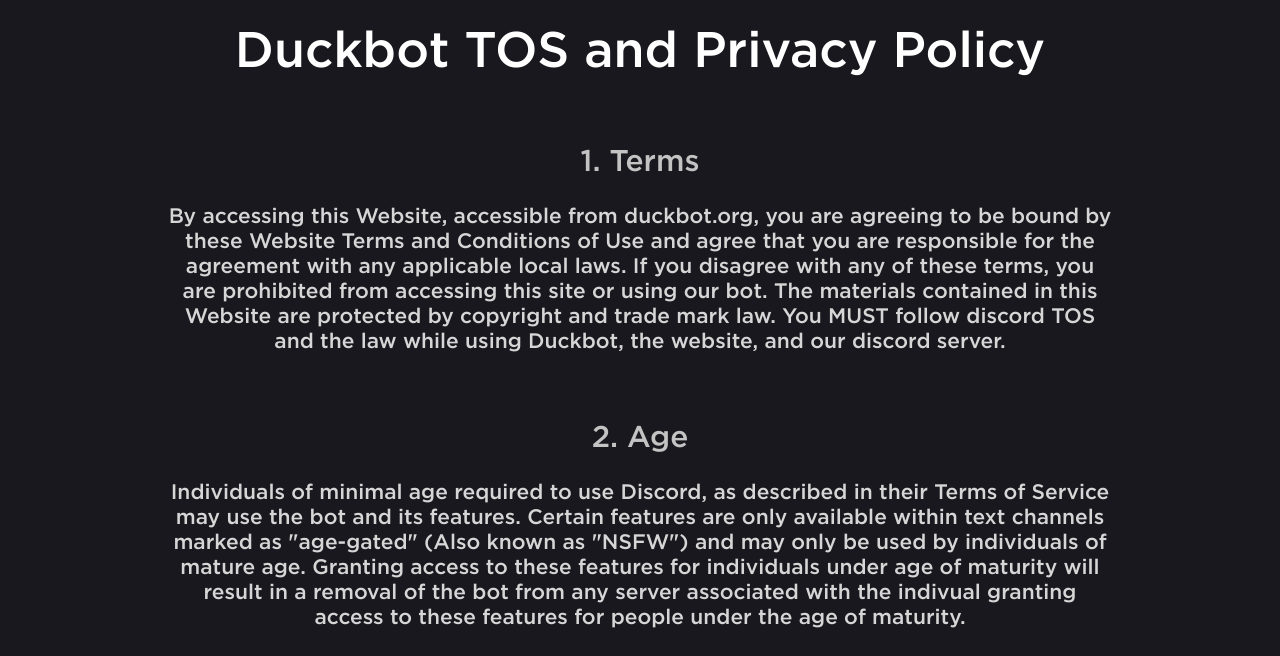
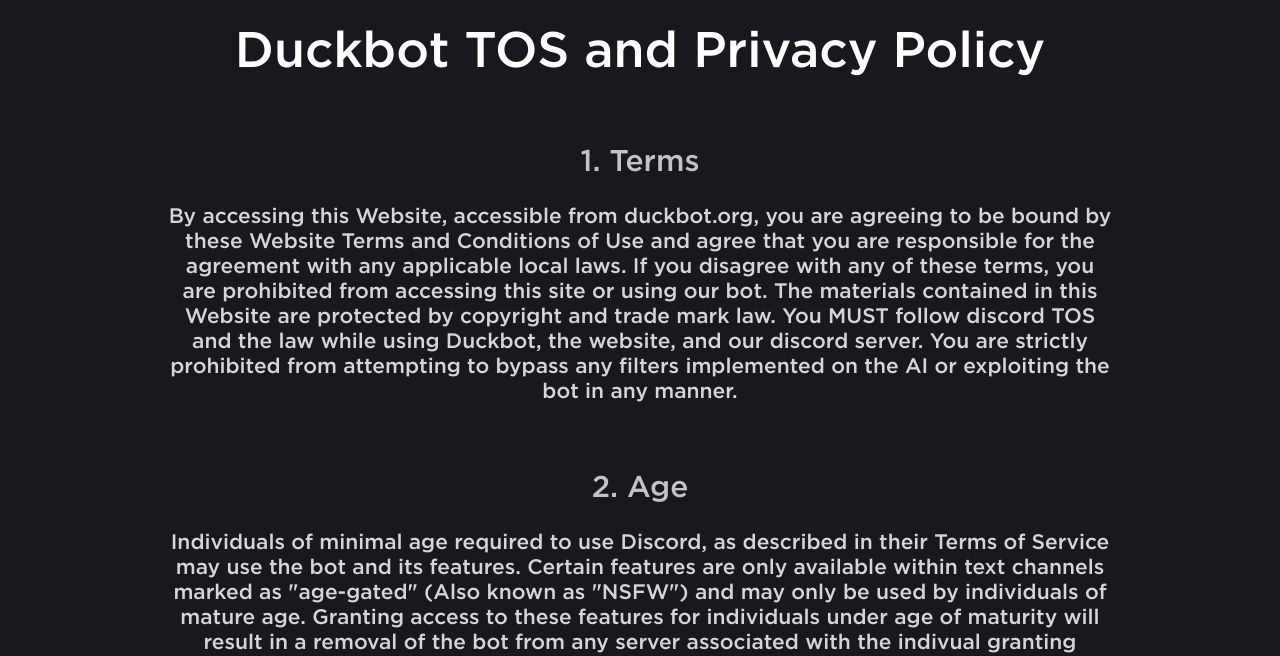
Before and after one commit to Trioptic/trioptic.github.io, a plain HTML site: page tos.html in a window 1280 px wide. Shown: the part 134-790 px from the top of the page. Drawn offline with Linux system fonts and the light colour scheme.

Commit message:
Update tos.html
Added some extra stuff to TOS

```diff
--- a/tos.html
+++ b/tos.html
@@ -27,7 +27,7 @@
 
   <h2>1. Terms</h2>
 
-  <p class="tos">By accessing this Website, accessible from duckbot.org, you are agreeing to be bound by these Website Terms and Conditions of Use and agree that you are responsible for the agreement with any applicable local laws. If you disagree with any of these terms, you are prohibited from accessing this site or using our bot. The materials contained in this Website are protected by copyright and trade mark law. You MUST follow discord TOS and the law while using Duckbot, the website, and our discord server. </p>
+  <p class="tos">By accessing this Website, accessible from duckbot.org, you are agreeing to be bound by these Website Terms and Conditions of Use and agree that you are responsible for the agreement with any applicable local laws. If you disagree with any of these terms, you are prohibited from accessing this site or using our bot. The materials contained in this Website are protected by copyright and trade mark law. You MUST follow discord TOS and the law while using Duckbot, the website, and our discord server. You are strictly prohibited from attempting to bypass any filters implemented on the AI or exploiting the bot in any manner. </p>
 
   <h2>2. Age</h2>
 
```
